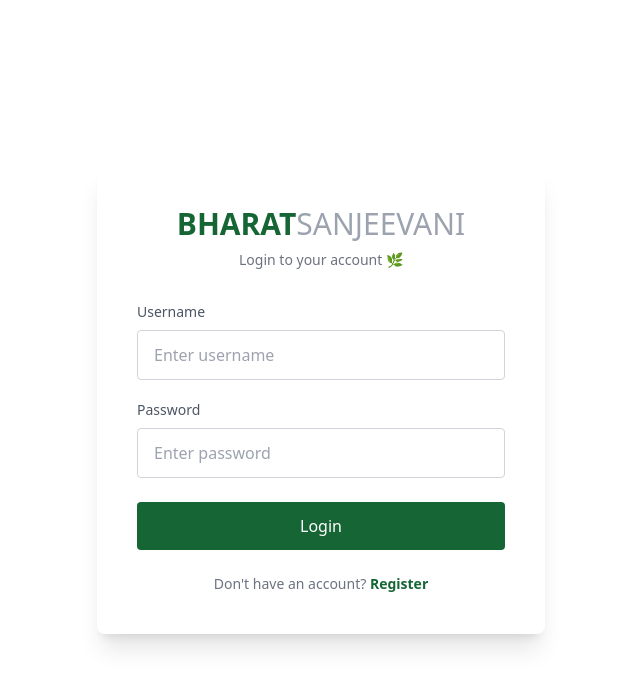
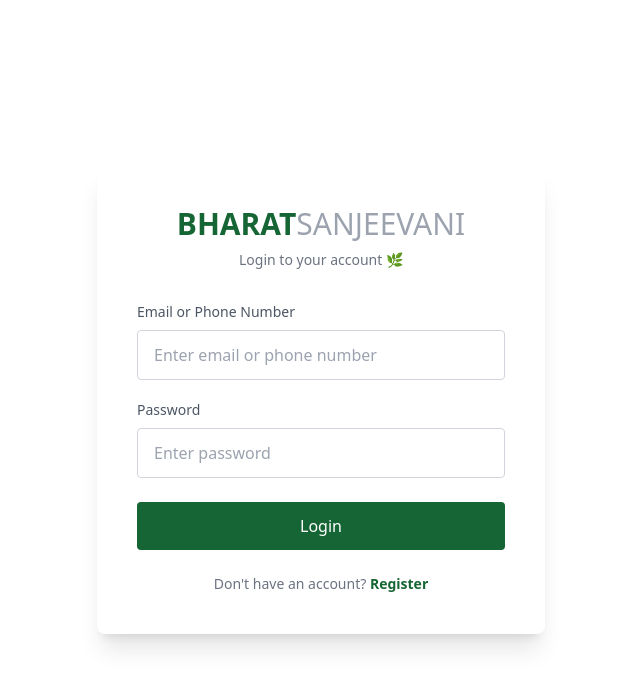
Before and after one commit to ayush-kumar-pandit/e-commerce-platform, a Django app: page /user/login/ in a window 1280 px wide. Shown: the top 674 px of the page, without its empty margins (319-959 px from the left). Run offline with Django 5.2, Linux system fonts and the light colour scheme; some libraries are stand-ins or nearby versions.

Commit message:
Login System Updated

```diff
--- a/CDA/templates/login.html
+++ b/CDA/templates/login.html
@@ -34,13 +34,13 @@
 
         <div class="mb-5">
             <label class="block text-sm text-gray-600 mb-2">
-                Username
+                Email or Phone Number
             </label>
 
             <input type="text"
-                   name="username"
+                   name="credential"
                    class="w-full border border-gray-300 rounded px-4 py-3 focus:outline-none focus:border-green-700"
-                   placeholder="Enter username"
+                   placeholder="Enter email or phone number"
                    required>
         </div>
 
--- a/CDA/user/views.py
+++ b/CDA/user/views.py
@@ -46,21 +46,33 @@ def register_view(request):
 
 def login_view(request):
     if request.method == "POST":
-        username = request.POST.get("username", "").strip()
+        credential = request.POST.get("credential", "").strip()
         password = request.POST.get("password", "")
 
-        if not username or not password:
-            messages.error(request, "Please enter both username and password.")
+        if not credential or not password:
+            messages.error(request, "Please enter your email or phone number, and password.")
             return render(request, "login.html")
 
-        user = authenticate(request, username=username, password=password)
+        user_obj = User.objects.filter(email=credential).first()
+
+        if not user_obj:
+            try:
+                ud = user_data.objects.get(phone=credential)
+                user_obj = User.objects.filter(username=ud.user_name).first()
+            except (user_data.DoesNotExist, ValueError):
+                user_obj = None
+
+        if user_obj:
+            user = authenticate(request, username=user_obj.username, password=password)
+        else:
+            user = None
 
         if user is not None:
             login(request, user)
             messages.success(request, f"Welcome back, {user.username}!")
             return redirect("home")
         else:
-            messages.error(request, "Invalid username or password.")
+            messages.error(request, "Invalid credential or password.")
             return render(request, "login.html")
 
     return render(request, "login.html")
```
